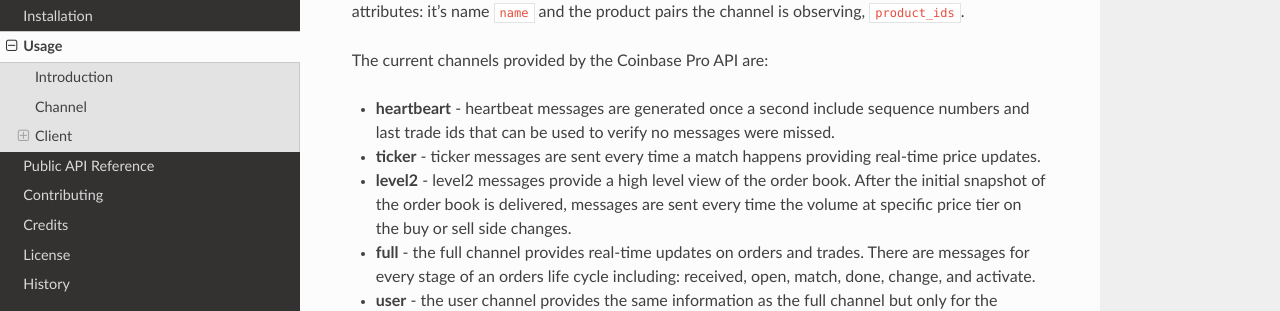
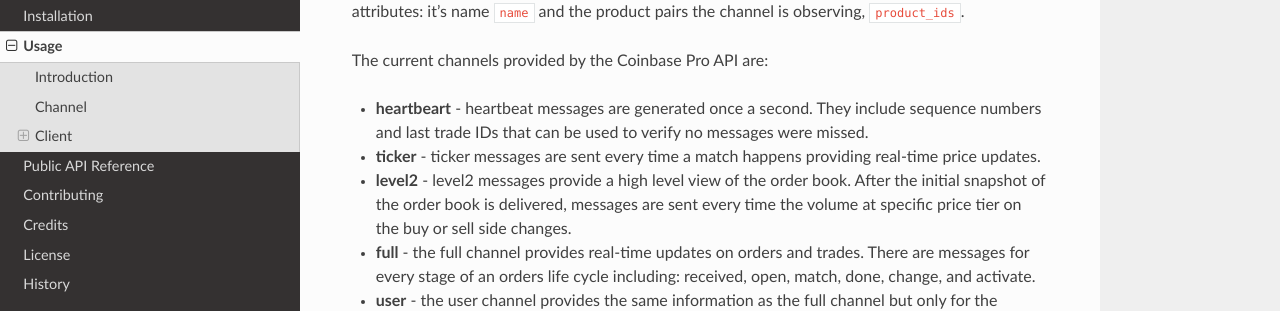
Before and after one commit to tpodlaski/copra, a Sphinx documentation site: the page built from docs/usage.rst, in a window 1280 px wide and 900 px high, scrolled down 433 px. Shown: the part 159-470 px from the top of the window. Built offline with Sphinx 7.4.7 and the Read the Docs theme 2.0.0, drawn with Linux system fonts in a browser that asks for light colours.

Commit message:
Update usage.rst

```diff
--- a/docs/usage.rst
+++ b/docs/usage.rst
@@ -19,7 +19,7 @@
 
 The current channels provided by the Coinbase Pro API are:
 
-* **heartbeart** - heartbeat messages are generated once a second include sequence numbers and last trade ids that can be used to verify no messages were missed.
+* **heartbeart** - heartbeat messages are generated once a second. They include sequence numbers and last trade IDs that can be used to verify no messages were missed.
 
 * **ticker** - ticker messages are sent every time a match happens providing real-time price updates.
 
```
